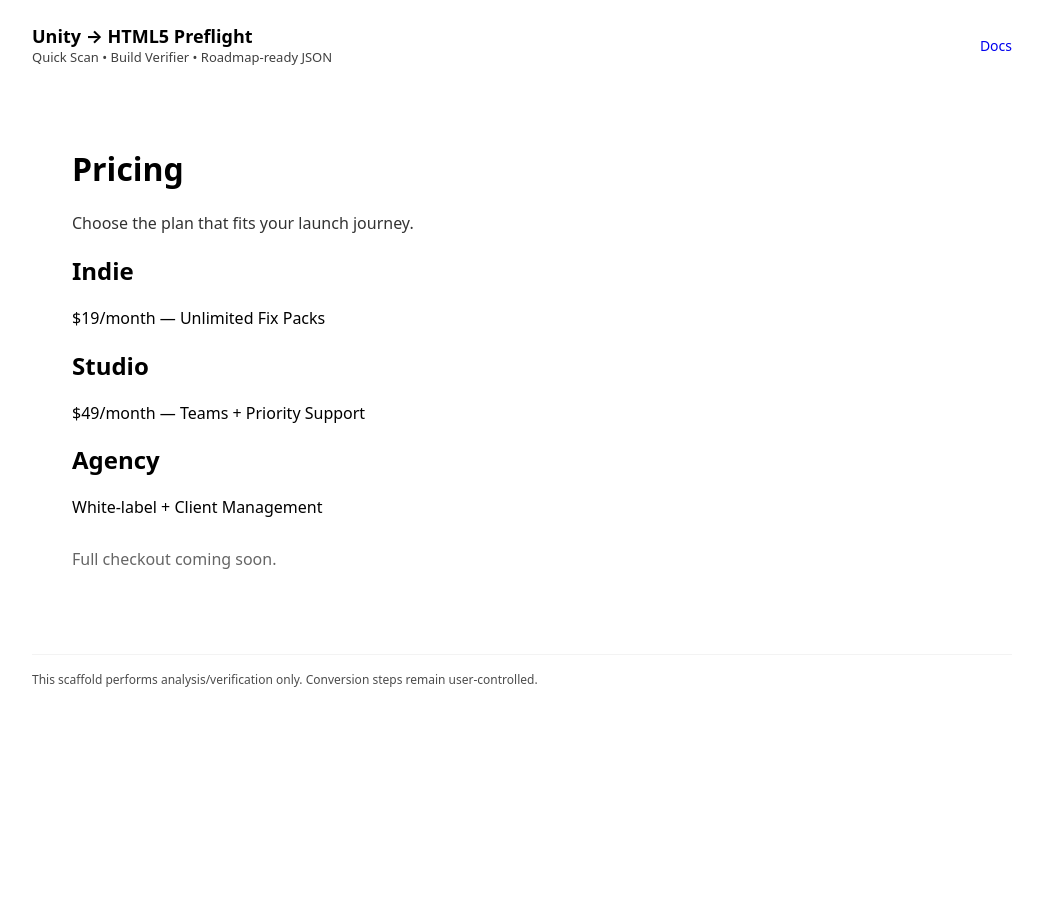
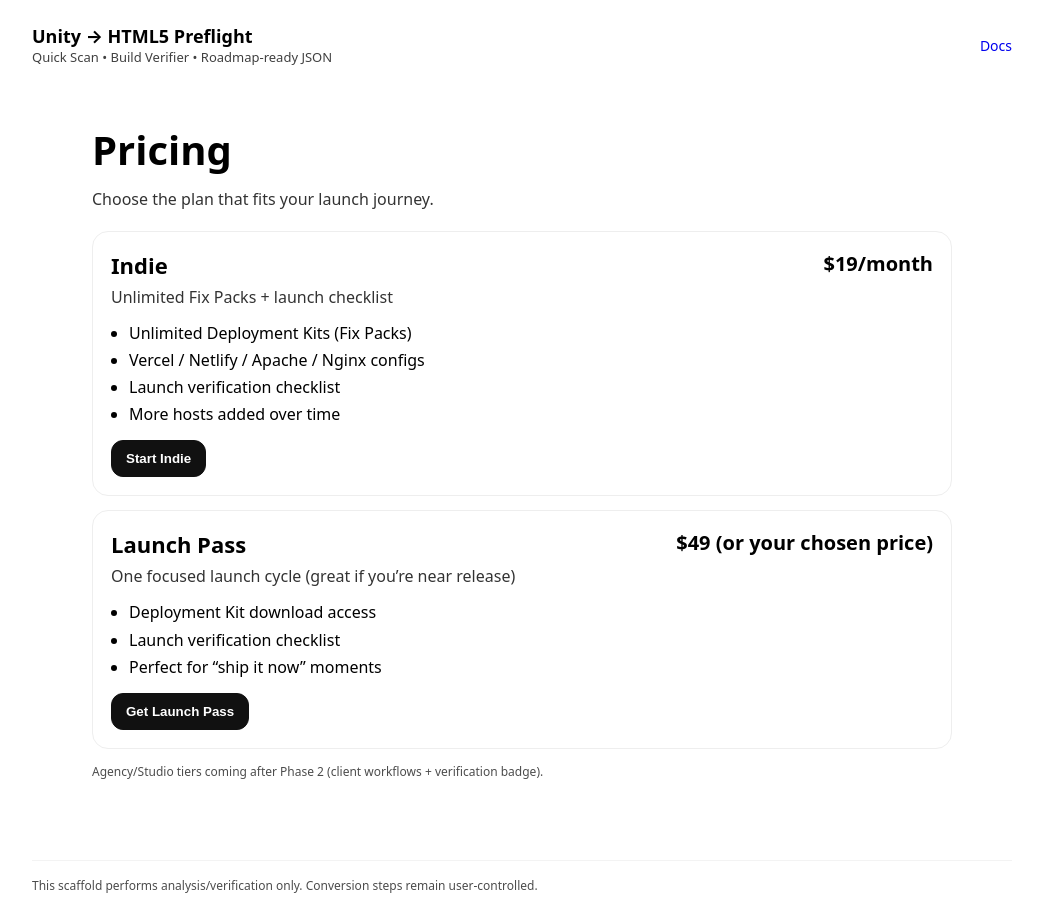
Before and after one commit to McBInc/unity-html5-studio-v3, a Next.js app: page /pricing in a window 1280 px wide. Shown: the whole page, without its empty margins (118-1161 px from the left). Before the commit the page ends 800 px from the top, so only its background shows below. Built offline with nearby package versions, Linux system fonts and the light colour scheme.

Commit message:
Wire pricing buttons + checkout route

```diff
--- /dev/null
+++ b/src/app/api/checkout/route.ts
@@ -0,0 +1,53 @@
+import Stripe from "stripe";
+import { NextResponse } from "next/server";
+
+export const runtime = "nodejs";
+
+const stripe = new Stripe(process.env.STRIPE_SECRET_KEY || "", {
+  apiVersion: "2026-01-28.clover",
+});
+
+function getBaseUrl() {
+  // prefer NEXT_PUBLIC_SITE_URL if set
+  const envUrl = process.env.NEXT_PUBLIC_SITE_URL;
+  if (envUrl) return envUrl.replace(/\/$/, "");
+
+  // fallback for Vercel
+  const vercelUrl = process.env.VERCEL_URL;
+  if (vercelUrl) return `https://${vercelUrl}`.replace(/\/$/, "");
+
+  // last resort (local)
+  return "http://localhost:3000";
+}
+
+export async function POST(req: Request) {
+  try {
+    const body = await req.json();
+    const plan = body?.plan as string | undefined;
+
+    if (!process.env.STRIPE_SECRET_KEY) {
+      return new NextResponse("Missing STRIPE_SECRET_KEY", { status: 500 });
+    }
+
+    let priceId = "";
+    if (plan === "pro_monthly") priceId = process.env.STRIPE_PRICE_PRO_MONTHLY || "";
+    if (plan === "launch_pass") priceId = process.env.STRIPE_PRICE_LAUNCH_PASS || "";
+
+    if (!priceId) {
+      return new NextResponse("Missing or unknown plan/price mapping", { status: 400 });
+    }
+
+    const baseUrl = getBaseUrl();
+
+    const session = await stripe.checkout.sessions.create({
+      mode: "subscription",
+      line_items: [{ price: priceId, quantity: 1 }],
+      success_url: `${baseUrl}/launch?success=1`,
+      cancel_url: `${baseUrl}/pricing?canceled=1`,
+    });
+
+    return NextResponse.json({ url: session.url });
+  } catch (e: any) {
+    return new NextResponse(e?.message || "Checkout failed", { status: 500 });
+  }
+}
--- a/src/app/pricing/page.tsx
+++ b/src/app/pricing/page.tsx
@@ -1,24 +1,133 @@
+"use client";
+
+import React, { useState } from "react";
+
 export default function PricingPage() {
+  const [busy, setBusy] = useState<string | null>(null);
+  const [err, setErr] = useState<string | null>(null);
+
+  async function startCheckout(plan: "pro_monthly" | "launch_pass", label: string) {
+    setBusy(label);
+    setErr(null);
+
+    try {
+      const r = await fetch("/api/checkout", {
+        method: "POST",
+        headers: { "Content-Type": "application/json" },
+        body: JSON.stringify({ plan }),
+      });
+
+      if (!r.ok) throw new Error(await r.text());
+      const data = (await r.json()) as { url?: string };
+
+      if (!data.url) throw new Error("No checkout URL returned.");
+      window.location.href = data.url;
+    } catch (e: any) {
+      setErr(e?.message || "Checkout failed");
+      setBusy(null);
+    }
+  }
+
   return (
-    <div style={{ maxWidth: 900, margin: "40px auto", padding: 20 }}>
-      <h1>Pricing</h1>
-
-      <p style={{ opacity: 0.8, maxWidth: 700 }}>
+    <div style={{ maxWidth: 860, margin: "0 auto", padding: "32px 16px" }}>
+      <h1 style={{ fontSize: 40, margin: "0 0 10px" }}>Pricing</h1>
+      <p style={{ opacity: 0.8, lineHeight: 1.6, marginTop: 0 }}>
         Choose the plan that fits your launch journey.
       </p>
 
-      <h2>Indie</h2>
-      <p>$19/month — Unlimited Fix Packs</p>
+      {err && (
+        <div
+          style={{
+            marginTop: 12,
+            padding: 12,
+            border: "1px solid #fca5a5",
+            background: "#fef2f2",
+            borderRadius: 12,
+            color: "#991b1b",
+          }}
+        >
+          {err}
+        </div>
+      )}
 
-      <h2>Studio</h2>
-      <p>$49/month — Teams + Priority Support</p>
+      <div style={{ display: "grid", gap: 14, marginTop: 18 }}>
+        <PlanCard
+          title="Indie"
+          price="$19/month"
+          subtitle="Unlimited Fix Packs + launch checklist"
+          bullets={[
+            "Unlimited Deployment Kits (Fix Packs)",
+            "Vercel / Netlify / Apache / Nginx configs",
+            "Launch verification checklist",
+            "More hosts added over time",
+          ]}
+          ctaLabel={busy === "pro" ? "Redirecting…" : "Start Indie"}
+          disabled={busy !== null}
+          onClick={() => startCheckout("pro_monthly", "pro")}
+        />
 
-      <h2>Agency</h2>
-      <p>White-label + Client Management</p>
+        <PlanCard
+          title="Launch Pass"
+          price="$49 (or your chosen price)"
+          subtitle="One focused launch cycle (great if you’re near release)"
+          bullets={[
+            "Deployment Kit download access",
+            "Launch verification checklist",
+            "Perfect for “ship it now” moments",
+          ]}
+          ctaLabel={busy === "pass" ? "Redirecting…" : "Get Launch Pass"}
+          disabled={busy !== null}
+          onClick={() => startCheckout("launch_pass", "pass")}
+        />
 
-      <p style={{ marginTop: 30, opacity: 0.6 }}>
-        Full checkout coming soon.
-      </p>
+        <div style={{ fontSize: 12, opacity: 0.7 }}>
+          Agency/Studio tiers coming after Phase 2 (client workflows + verification badge).
+        </div>
+      </div>
     </div>
   );
 }
+
+function PlanCard(props: {
+  title: string;
+  price: string;
+  subtitle: string;
+  bullets: string[];
+  ctaLabel: string;
+  disabled: boolean;
+  onClick: () => void;
+}) {
+  return (
+    <div style={{ border: "1px solid #eee", borderRadius: 16, padding: 18, background: "#fff" }}>
+      <div style={{ display: "flex", justifyContent: "space-between", gap: 12, flexWrap: "wrap" }}>
+        <div>
+          <div style={{ fontSize: 22, fontWeight: 800 }}>{props.title}</div>
+          <div style={{ marginTop: 6, opacity: 0.8 }}>{props.subtitle}</div>
+        </div>
+        <div style={{ fontSize: 20, fontWeight: 900 }}>{props.price}</div>
+      </div>
+
+      <ul style={{ marginTop: 12, marginBottom: 12, lineHeight: 1.7, paddingLeft: 18 }}>
+        {props.bullets.map((b) => (
+          <li key={b}>{b}</li>
+        ))}
+      </ul>
+
+      <button
+        onClick={props.onClick}
+        disabled={props.disabled}
+        style={{
+          padding: "10px 14px",
+          borderRadius: 12,
+          border: "1px solid #111",
+          background: props.disabled ? "#ddd" : "#111",
+          color: "#fff",
+          cursor: props.disabled ? "not-allowed" : "pointer",
+          fontWeight: 700,
+        }}
+      >
+        {props.ctaLabel}
+      </button>
+    </div>
+  );
+}
```
